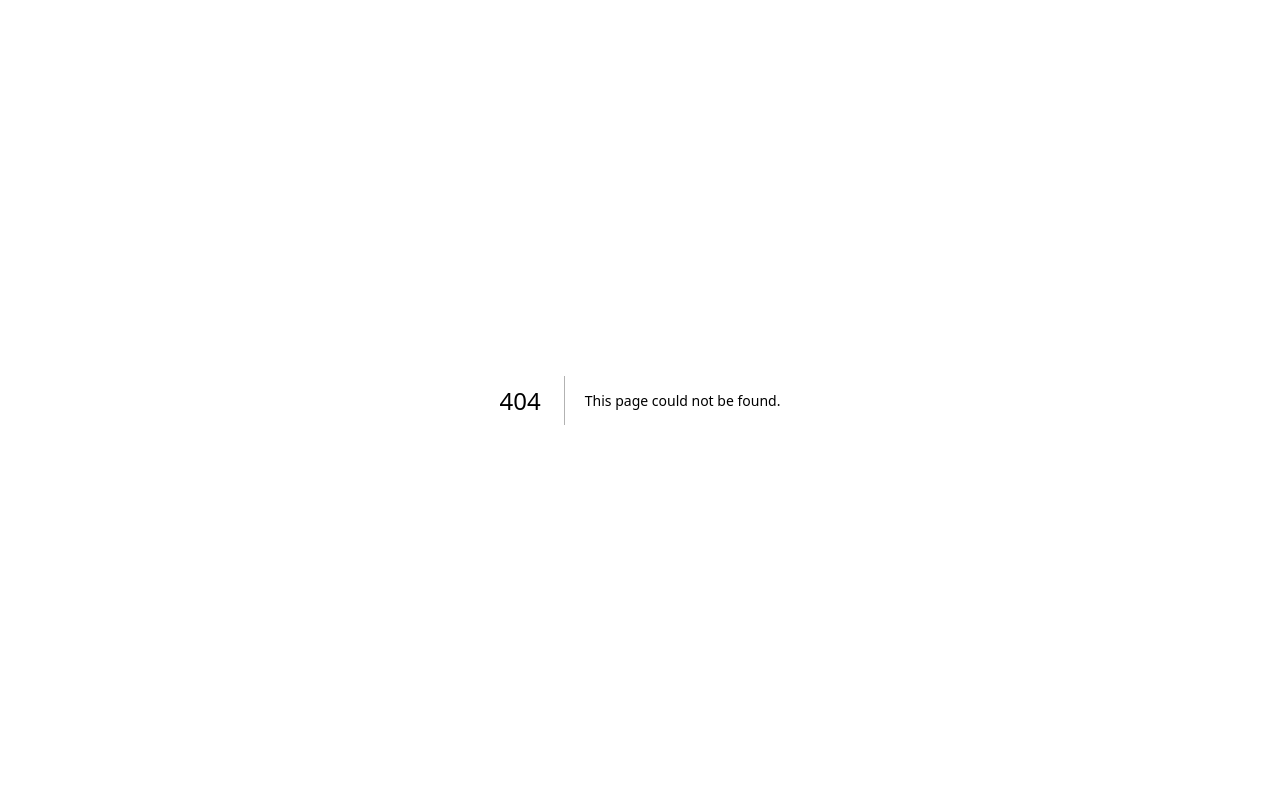
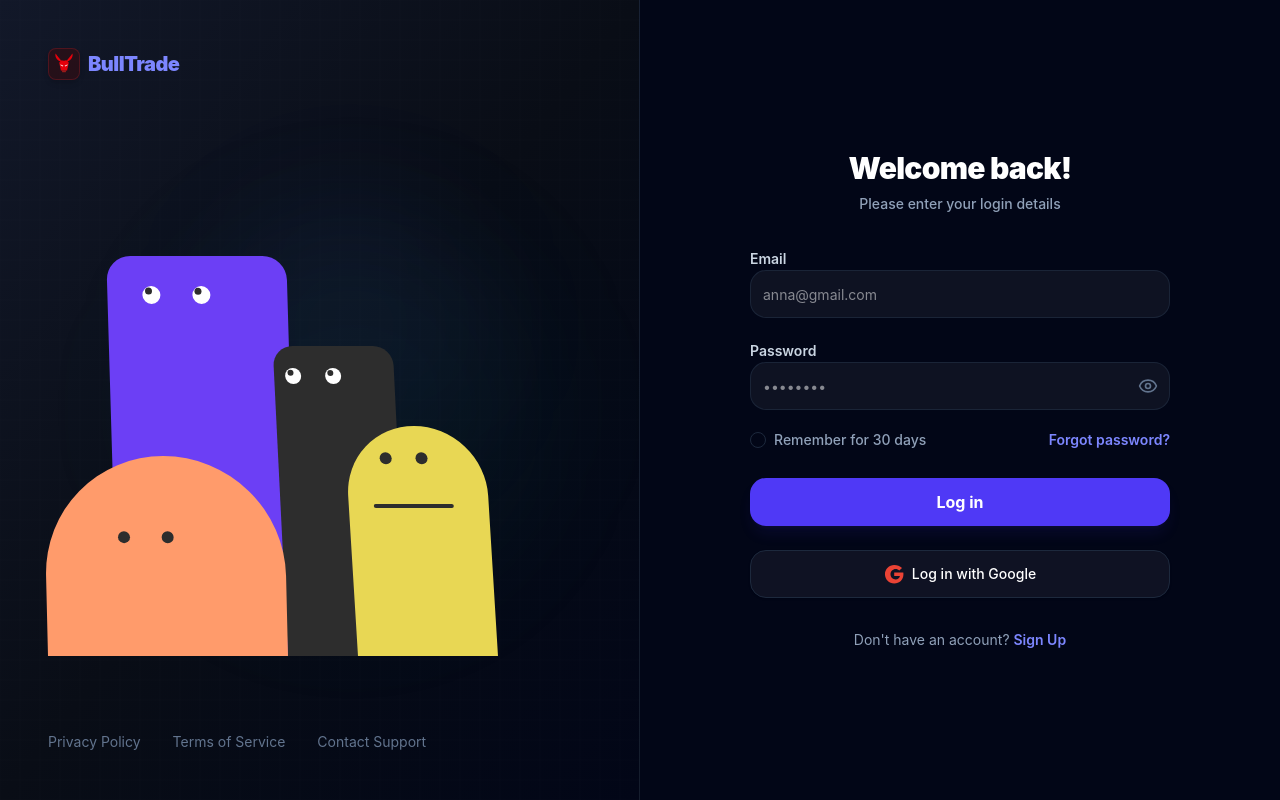
Before and after one commit to Akki120781/stock_dashboard, a Next.js app in the folder frontend/: page /login in a window 1280 px wide. Before the commit this address had no page. Built offline with nearby package versions, Linux system fonts and the light colour scheme; no server answers.

Commit message:
fix: make footer visible with isolate layout, add nextjs login/signup routes, and update context providers

```diff
--- a/frontend/src/app/layout.tsx
+++ b/frontend/src/app/layout.tsx
@@ -1,5 +1,7 @@
 import type { Metadata, Viewport } from "next";
 import "./globals.css";
+import { AuthProvider } from "@/context/AuthContext";
+import { ThemeProvider } from "@/context/ThemeContext";
 
 export const metadata: Metadata = {
   title: "BullTrade | Real-Time Market Intelligence",
@@ -20,7 +22,13 @@ export default function RootLayout({
 }>) {
   return (
     <html lang="en">
-      <body>{children}</body>
+      <body>
+        <AuthProvider>
+          <ThemeProvider>
+            {children}
+          </ThemeProvider>
+        </AuthProvider>
+      </body>
     </html>
   );
 }
--- /dev/null
+++ b/frontend/src/app/login/page.tsx
@@ -0,0 +1,5 @@
+import AnimatedCharactersAuth from "@/components/ui/animated-characters-auth";
+
+export default function Page() {
+  return <AnimatedCharactersAuth mode="login" />;
+}
--- /dev/null
+++ b/frontend/src/app/signup/page.tsx
@@ -0,0 +1,5 @@
+import AnimatedCharactersAuth from "@/components/ui/animated-characters-auth";
+
+export default function Page() {
+  return <AnimatedCharactersAuth mode="signup" />;
+}
--- a/frontend/src/components/landing/PremiumLandingPage.tsx
+++ b/frontend/src/components/landing/PremiumLandingPage.tsx
@@ -1523,7 +1523,7 @@ export default function PremiumLandingPage() {
   const [authOpen, setAuthOpen] = useState(false);
 
   return (
-    <main className="relative min-h-screen bg-[#050812] text-white">
+    <main className="relative min-h-screen bg-[#050812] text-white isolate">
       {/* Scrollable content wrapper */}
       <div className="relative z-10 bg-[#050812] overflow-x-hidden shadow-[0_20px_50px_rgba(0,0,0,0.9)] pb-12">
         <Navbar onAuth={() => setAuthOpen(true)} />
--- a/frontend/src/components/ui/animated-characters-auth.jsx
+++ b/frontend/src/components/ui/animated-characters-auth.jsx
@@ -1,5 +1,8 @@
+"use client";
+
 import React, { useState, useEffect, useRef, useContext } from "react";
-import { Link, useNavigate } from "react-router-dom";
+import Link from "next/link";
+import { useRouter } from "next/navigation";
 import { Button } from "@/components/ui/button";
 import { Input } from "@/components/ui/input";
 import { Label } from "@/components/ui/label";
@@ -169,7 +172,7 @@ export default function AnimatedCharactersAuth({ mode = 'login' }) {
   const [isPurplePeeking, setIsPurplePeeking] = useState(false);
 
   const { login, signup } = useContext(AuthContext);
-  const navigate = useNavigate();
+  const router = useRouter();
 
   const purpleRef = useRef(null);
   const blackRef = useRef(null);
@@ -292,7 +295,7 @@ export default function AnimatedCharactersAuth({ mode = 'login' }) {
       } else {
         await signup(username, email, password);
       }
-      navigate("/dashboard");
+      router.push("/dashboard");
     } catch (err) {
       console.error(err);
       setError(err.response?.data?.message || "Authentication failed. Please verify your credentials.");
@@ -308,7 +311,7 @@ export default function AnimatedCharactersAuth({ mode = 'login' }) {
       <div className="relative hidden lg:flex flex-col justify-between bg-gradient-to-br from-[#121829] via-[#090d16] to-[#020617] p-12 text-white border-r border-slate-800/60 overflow-hidden">
 
         <div className="relative z-20">
-          <Link to="/" className="flex items-center gap-2 text-xl font-black text-indigo-400 tracking-tight">
+          <Link href="/" className="flex items-center gap-2 text-xl font-black text-indigo-400 tracking-tight">
             <div className="w-8 h-8 bg-red-950/40 border border-red-500/20 rounded-lg flex items-center justify-center shadow-md">
               <BullLogo className="h-5.5 w-5.5" />
             </div>
@@ -642,14 +645,14 @@ export default function AnimatedCharactersAuth({ mode = 'login' }) {
             {mode === 'login' ? (
               <>
                 Don't have an account?{" "}
-                <Link to="/signup" className="text-indigo-400 font-semibold hover:underline">
+                <Link href="/signup" className="text-indigo-400 font-semibold hover:underline">
                   Sign Up
                 </Link>
               </>
             ) : (
               <>
                 Already have an account?{" "}
-                <Link to="/login" className="text-indigo-400 font-semibold hover:underline">
+                <Link href="/login" className="text-indigo-400 font-semibold hover:underline">
                   Log in
                 </Link>
               </>
--- a/frontend/src/context/AuthContext.jsx
+++ b/frontend/src/context/AuthContext.jsx
@@ -1,3 +1,5 @@
+"use client";
+
 import React, { createContext, useState, useEffect } from 'react';
 import api from '../services/api';
 
--- a/frontend/src/context/ThemeContext.jsx
+++ b/frontend/src/context/ThemeContext.jsx
@@ -1,3 +1,5 @@
+"use client";
+
 import React, { createContext, useState, useEffect } from 'react';
 
 export const ThemeContext = createContext();
--- a/frontend/src/services/api.js
+++ b/frontend/src/services/api.js
@@ -1,7 +1,9 @@
 import axios from 'axios';
 
 const api = axios.create({
-    baseURL: import.meta.env.VITE_API_URL || 'https://stock-dashboard-509t.onrender.com/api',
+    baseURL: (typeof process !== 'undefined' && process.env?.VITE_API_URL) ||
+             (typeof import.meta !== 'undefined' && import.meta.env?.VITE_API_URL) ||
+             'https://stock-dashboard-509t.onrender.com/api',
 });
 
 // Add a request interceptor to attach the JWT token
```
